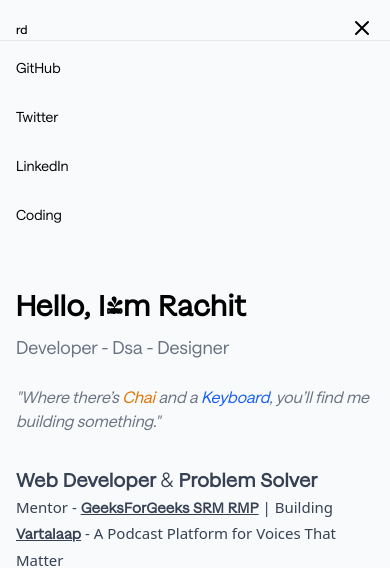
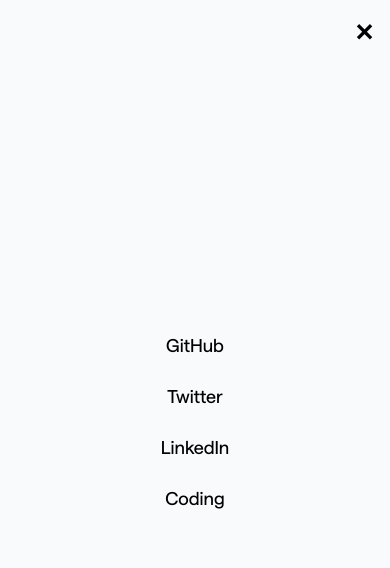
Before and after one commit to dhanush-adi/Portfolio, a React (Vite) app: page / in a window 390 px wide. Both pictures are taken after a click on the button "Toggle menu". Shown: the top 568 px of the page. Built offline with nearby package versions, Linux system fonts and the light colour scheme; a web font is replaced by a local one.

Commit message:
Initial commit

```diff
--- a/src/components/Navbar.jsx
+++ b/src/components/Navbar.jsx
@@ -1,5 +1,10 @@
 import React, { useState } from "react";
-import { IconBrandGithub, IconBrandX, IconBrandLinkedin, IconCode } from '@tabler/icons-react';
+import {
+  IconBrandGithub,
+  IconBrandX,
+  IconBrandLinkedin,
+  IconCode,
+} from "@tabler/icons-react";
 import { NavLink } from "react-router-dom";
 
 const Navbar = () => {
@@ -13,7 +18,10 @@ const Navbar = () => {
     <div className="w-full mx-auto py-4 sm:py-6 lg:py-8 bg-slate-50">
       <header className="flex justify-between items-center w-full px-4 sm:px-6 md:max-w-[60%] lg:max-w-[60%] sm:max-w-[80%] mx-auto">
         <div>
-          <NavLink to="/" className="text-[12px] sm:text-[14px] font-medium font-saans">
+          <NavLink
+            to="/"
+            className="text-[12px] sm:text-[14px] font-medium font-saans"
+          >
             rd
           </NavLink>
         </div>
@@ -32,9 +40,19 @@ const Navbar = () => {
             xmlns="http://www.w3.org/2000/svg"
           >
             {isMenuOpen ? (
-              <path strokeLinecap="round" strokeLinejoin="round" strokeWidth={2} d="M6 18L18 6M6 6l12 12" />
+              <path
+                strokeLinecap="round"
+                strokeLinejoin="round"
+                strokeWidth={2}
+                d="M6 18L18 6M6 6l12 12"
+              />
             ) : (
-              <path strokeLinecap="round" strokeLinejoin="round" strokeWidth={2} d="M4 6h16M4 12h16M4 18h16" />
+              <path
+                strokeLinecap="round"
+                strokeLinejoin="round"
+                strokeWidth={2}
+                d="M4 6h16M4 12h16M4 18h16"
+              />
             )}
           </svg>
         </button>
@@ -43,22 +61,34 @@ const Navbar = () => {
         <nav className="hidden md:block">
           <ul className="flex space-x-4 text-[12px] sm:text-[14px]">
             <li>
-              <a href="https://github.com/rachitdhaka" className="hover:underline font-saans">
+              <a
+                href="https://github.com/rachitdhaka"
+                className="hover:underline font-saans"
+              >
                 <IconBrandGithub stroke={1} />
               </a>
             </li>
             <li>
-              <a href="https://x.com/rachitdhaka_" className="hover:underline font-saans">
+              <a
+                href="https://x.com/rachitdhaka_"
+                className="hover:underline font-saans"
+              >
                 <IconBrandX stroke={1} />
               </a>
             </li>
             <li>
-              <a href="https://www.linkedin.com/in/rachitdhaka/" className="hover:underline font-saans">
+              <a
+                href="https://www.linkedin.com/in/rachitdhaka/"
+                className="hover:underline font-saans"
+              >
                 <IconBrandLinkedin stroke={1} />
               </a>
             </li>
             <li>
-              <a href="https://codolio.com/profile/rachitdhaka" className="hover:underline font-saans">
+              <a
+                href="https://codolio.com/profile/rachitdhaka"
+                className="hover:underline font-saans"
+              >
                 <IconCode stroke={1} />
               </a>
             </li>
@@ -66,28 +96,47 @@ const Navbar = () => {
         </nav>
       </header>
 
-      {/* Mobile navigation - slide down menu */}
+      {/* Fullscreen Mobile Navigation */}
       {isMenuOpen && (
-        <div className="md:hidden px-4 py-2 bg-slate-50 border-t border-gray-200 animate-fadeIn">
+        <div className="fixed inset-0 z-50 flex flex-col items-center justify-center bg-slate-50 animate-fadeIn md:hidden">
+          <button
+            onClick={toggleMenu}
+            className="absolute top-4 right-4 text-2xl font-bold"
+            aria-label="Close menu"
+          >
+            ✕
+          </button>
           <nav>
-            <ul className="flex flex-col space-y-3 text-[14px]">
+            <ul className="flex flex-col space-y-6 text-[18px] font-medium text-center">
               <li>
-                <a href="https://github.com/rachitdhaka" className="block py-2 hover:underline font-saans">
+                <a
+                  href="https://github.com/rachitdhaka"
+                  className="hover:underline font-saans"
+                >
                   GitHub
                 </a>
               </li>
               <li>
-                <a href="https://x.com/rachitdhaka_" className="block py-2 hover:underline font-saans">
+                <a
+                  href="https://x.com/rachitdhaka_"
+                  className="hover:underline font-saans"
+                >
                   Twitter
                 </a>
               </li>
               <li>
-                <a href="https://www.linkedin.com/in/rachitdhaka/" className="block py-2 hover:underline font-saans">
+                <a
+                  href="https://www.linkedin.com/in/rachitdhaka/"
+                  className="hover:underline font-saans"
+                >
                   LinkedIn
                 </a>
               </li>
               <li>
-                <a href="https://codolio.com/profile/rachitdhaka" className="block py-2 hover:underline font-saans">
+                <a
+                  href="https://codolio.com/profile/rachitdhaka"
+                  className="hover:underline font-saans"
+                >
                   Coding
                 </a>
               </li>
```
